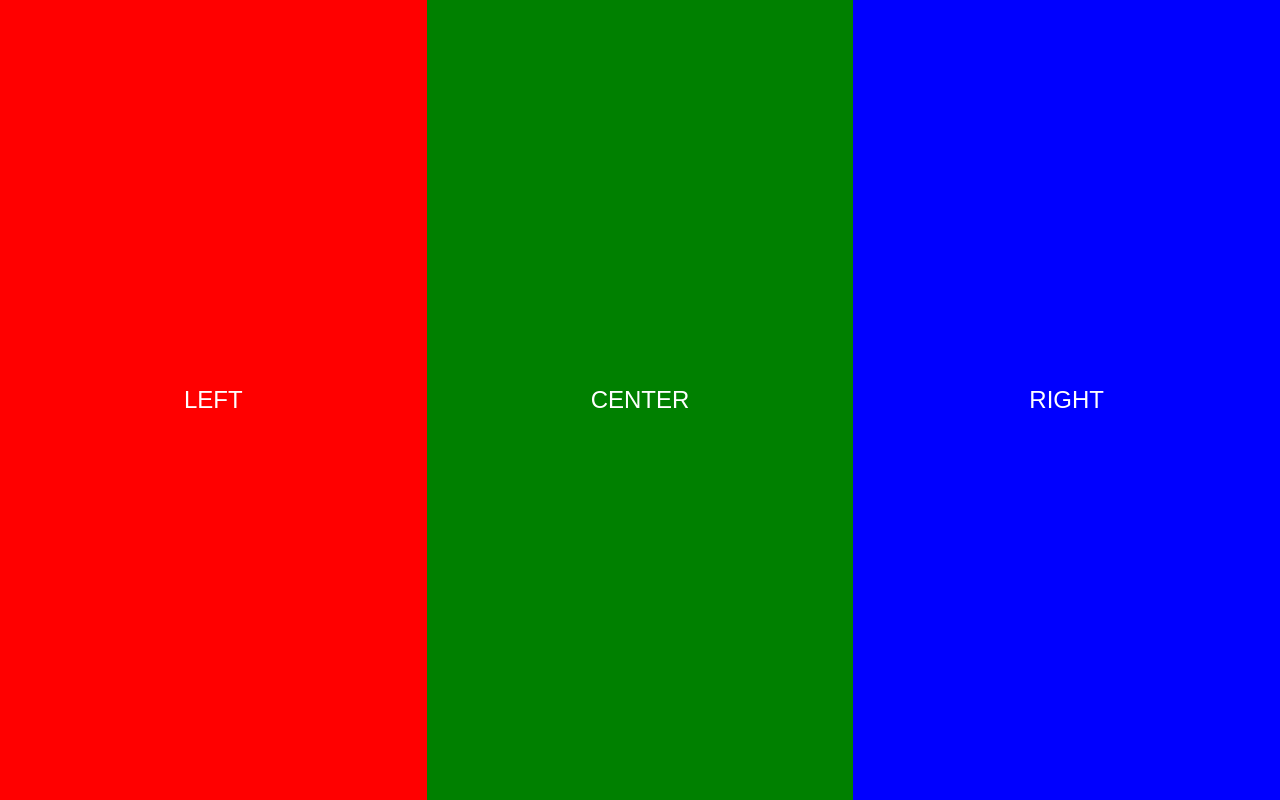
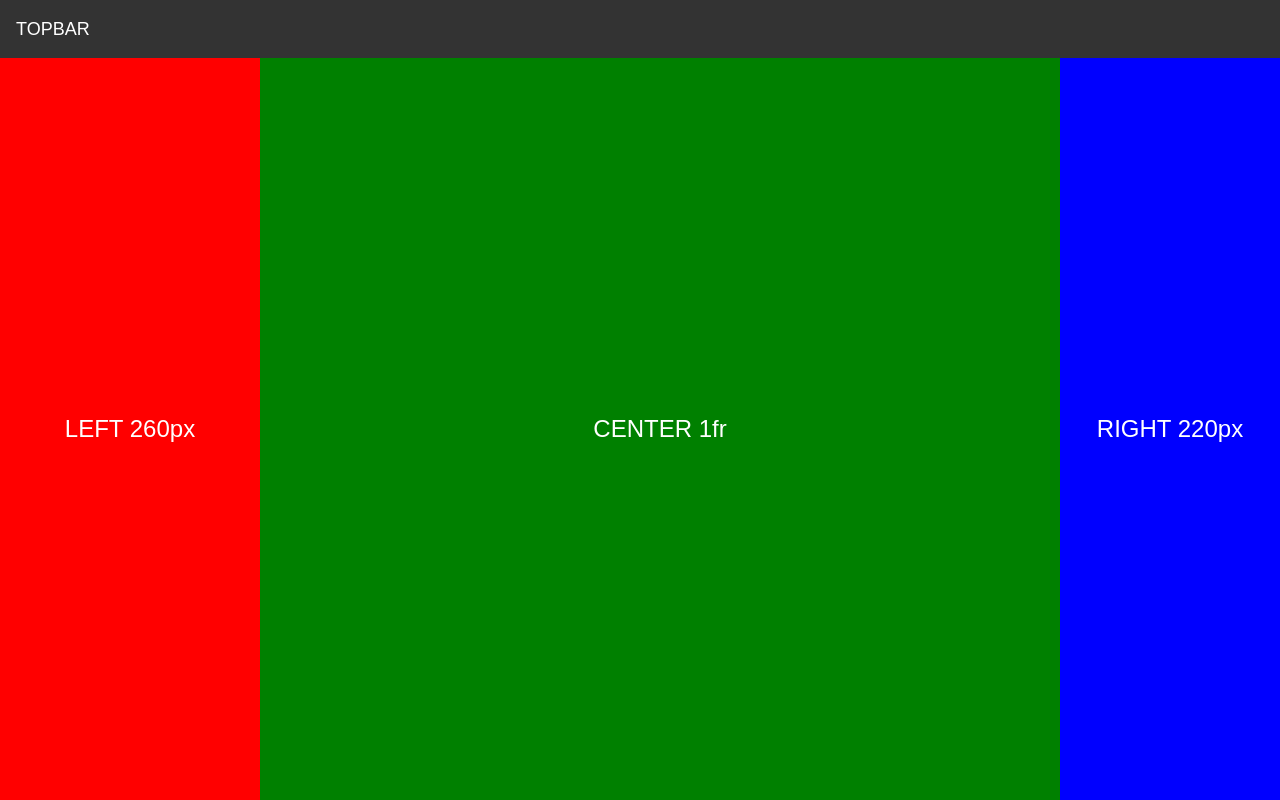
Before and after one commit to ChanChan-E/Chzzwit, a browser extension: page frontend/testpage.html in a window 1280 px wide. Drawn offline with Linux system fonts and the light colour scheme.

Commit message:
test: add topbar, fix left 260px / right 220px columns

```diff
--- a/frontend/testpage.html
+++ b/frontend/testpage.html
@@ -8,10 +8,20 @@
     * { box-sizing: border-box; margin: 0; padding: 0; }
     body { font-family: sans-serif; }
 
+    .topbar {
+      height: 58px;
+      background: #333;
+      display: flex;
+      align-items: center;
+      padding: 0 16px;
+      color: #fff;
+      font-size: 18px;
+    }
+
     .wrap {
       display: grid;
-      grid-template-columns: 1fr 1fr 1fr;
-      height: 100vh;
+      grid-template-columns: 260px 1fr 220px;
+      height: calc(100vh - 58px);
     }
     .a { background: red;   display: flex; align-items: center; justify-content: center; color: #fff; font-size: 24px; }
     .b { background: green; display: flex; align-items: center; justify-content: center; color: #fff; font-size: 24px; }
@@ -19,10 +29,11 @@
   </style>
 </head>
 <body>
+  <header class="topbar">TOPBAR</header>
   <div class="wrap">
-    <div class="a">LEFT</div>
-    <div class="b">CENTER</div>
-    <div class="c">RIGHT</div>
+    <div class="a">LEFT 260px</div>
+    <div class="b">CENTER 1fr</div>
+    <div class="c">RIGHT 220px</div>
   </div>
 </body>
 </html>
```
